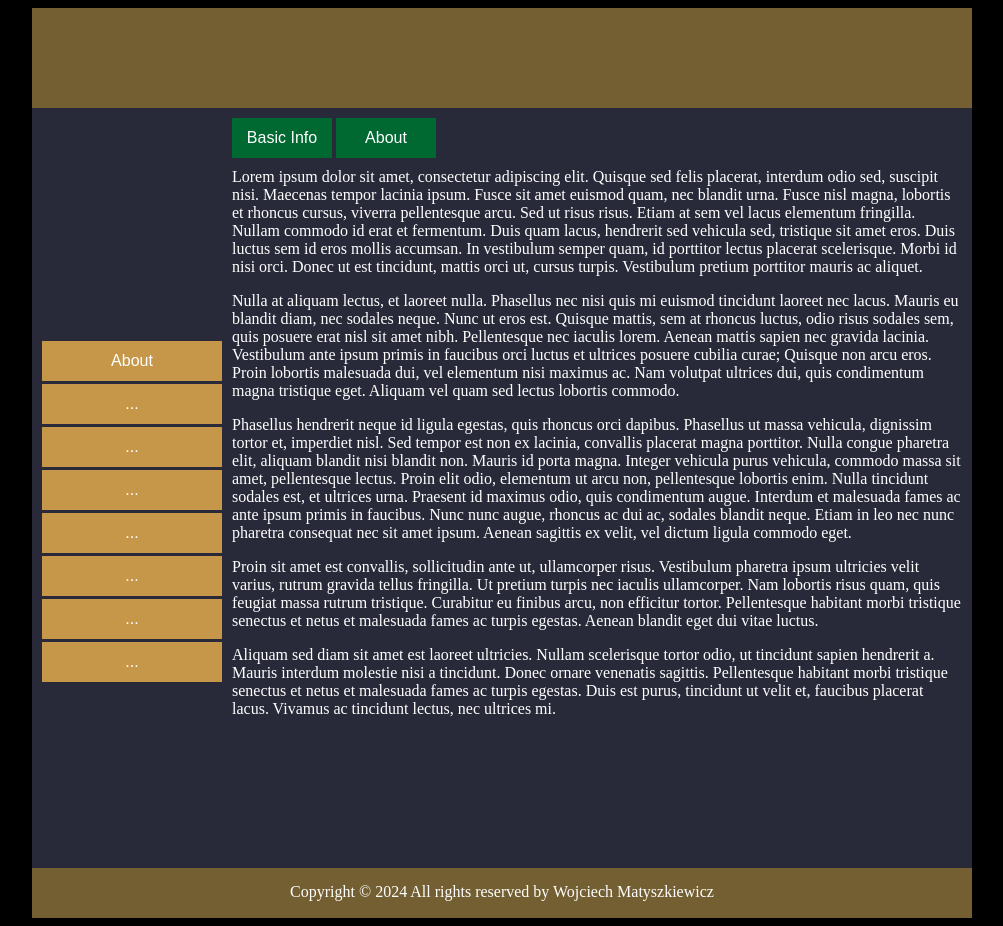
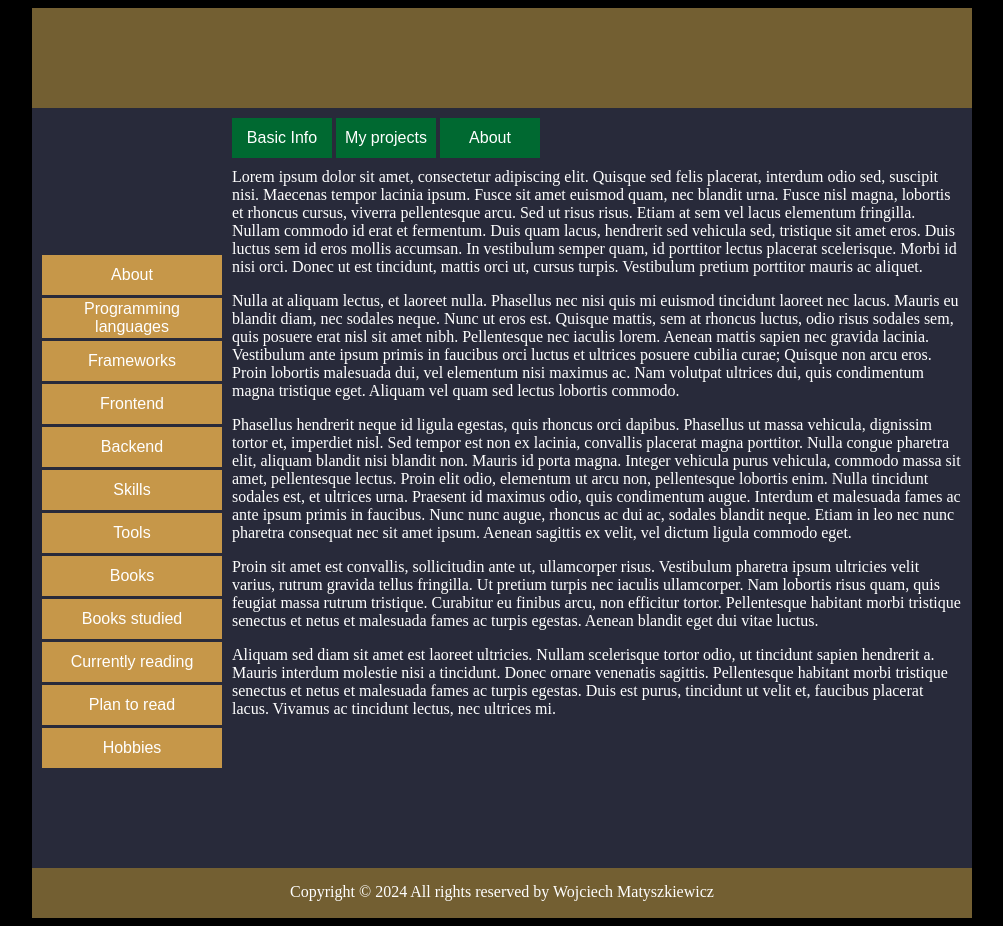
Before and after one commit to WojMatysz/WojMatysz.github.io, a plain HTML site: page index.html in a window 1280 px wide. Shown: the whole page, without its empty margins (138-1141 px from the left). Drawn offline with Linux system fonts and the light colour scheme.

Commit message:
Testing navigation

```diff
--- a/index.html
+++ b/index.html
@@ -18,8 +18,9 @@
 				<div id = "logo">
 				</div> <!-- logo -->
 				<div id = "mainMenu">
-					<button class = "button mainMenuButton">Basic Info</button>
-					<button class = "button mainMenuButton">About</button>
+					<button class = "button mainMenuButton" data-file = "basicInfo.html">Basic Info</button>
+					<button class = "button mainMenuButton" data-file = "basicInfo.html">My projects</button>
+					<button class = "button mainMenuButton" data-file = "about.html">About</button>
 				</div> <!-- mainMenu -->
 			</div> <!-- top -->
 
@@ -28,13 +29,17 @@
 			<div id = "middle">
 				<div id = "leftMenu">
 					<button class = "button leftMenuButton" data-file = "about.html">About</button>
-					<button class = "button leftMenuButton">...</button><br>
-					<button class = "button leftMenuButton">...</button><br>
-					<button class = "button leftMenuButton">...</button><br>
-					<button class = "button leftMenuButton">...</button><br>
-					<button class = "button leftMenuButton">...</button><br>
-					<button class = "button leftMenuButton">...</button><br>
-					<button class = "button leftMenuButton">...</button><br>
+					<button class = "button leftMenuButton" data-file = "about.html">Programming languages</button>
+					<button class = "button leftMenuButton" data-file = "about.html">Frameworks</button>
+					<button class = "button leftMenuButton" data-file = "about.html">Frontend</button>
+					<button class = "button leftMenuButton" data-file = "about.html">Backend</button>
+					<button class = "button leftMenuButton" data-file = "about.html">Skills</button>
+					<button class = "button leftMenuButton" data-file = "about.html">Tools</button>
+					<button class = "button leftMenuButton" data-file = "about.html">Books</button>
+					<button class = "button leftMenuButton" data-file = "about.html">Books studied</button>
+					<button class = "button leftMenuButton" data-file = "about.html">Currently reading</button>
+					<button class = "button leftMenuButton" data-file = "about.html">Plan to read</button>
+					<button class = "button leftMenuButton" data-file = "about.html">Hobbies</button>
 				</div> <!--leftMenu-->
 
 				<div id = "content">
```
Also changed, not shown: basicInfo.html (added, +6 -0 lines).
